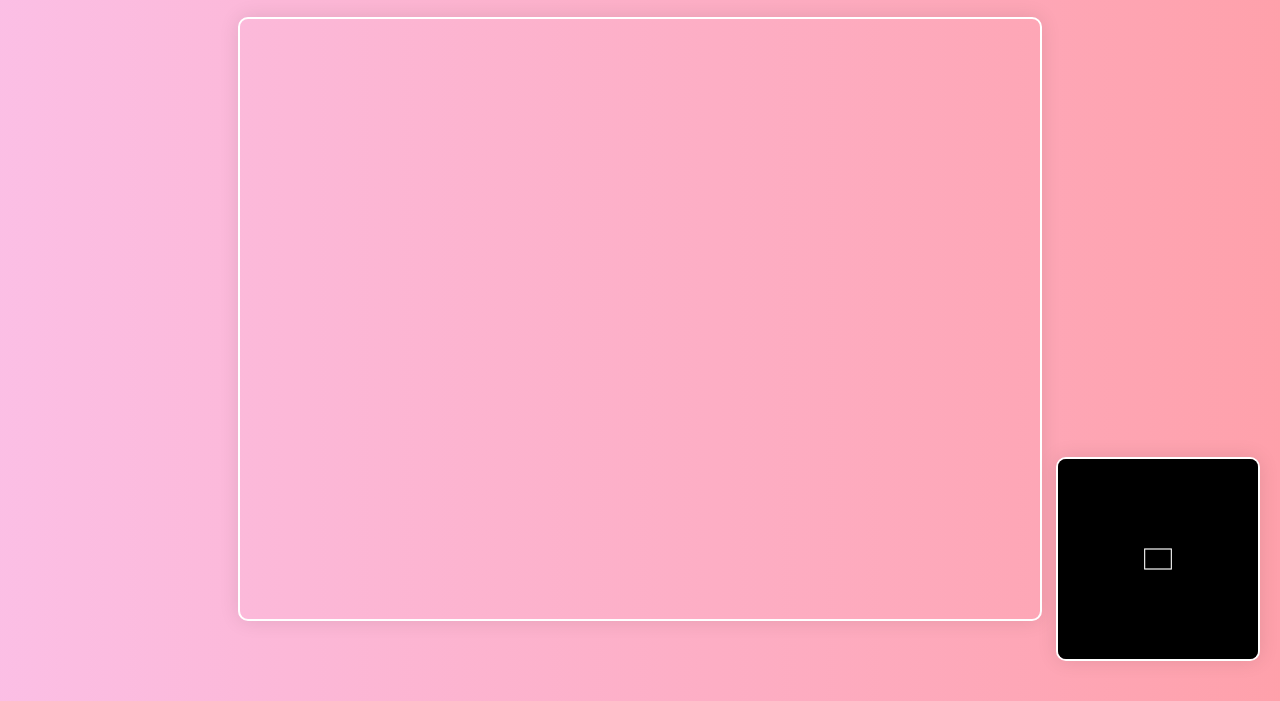
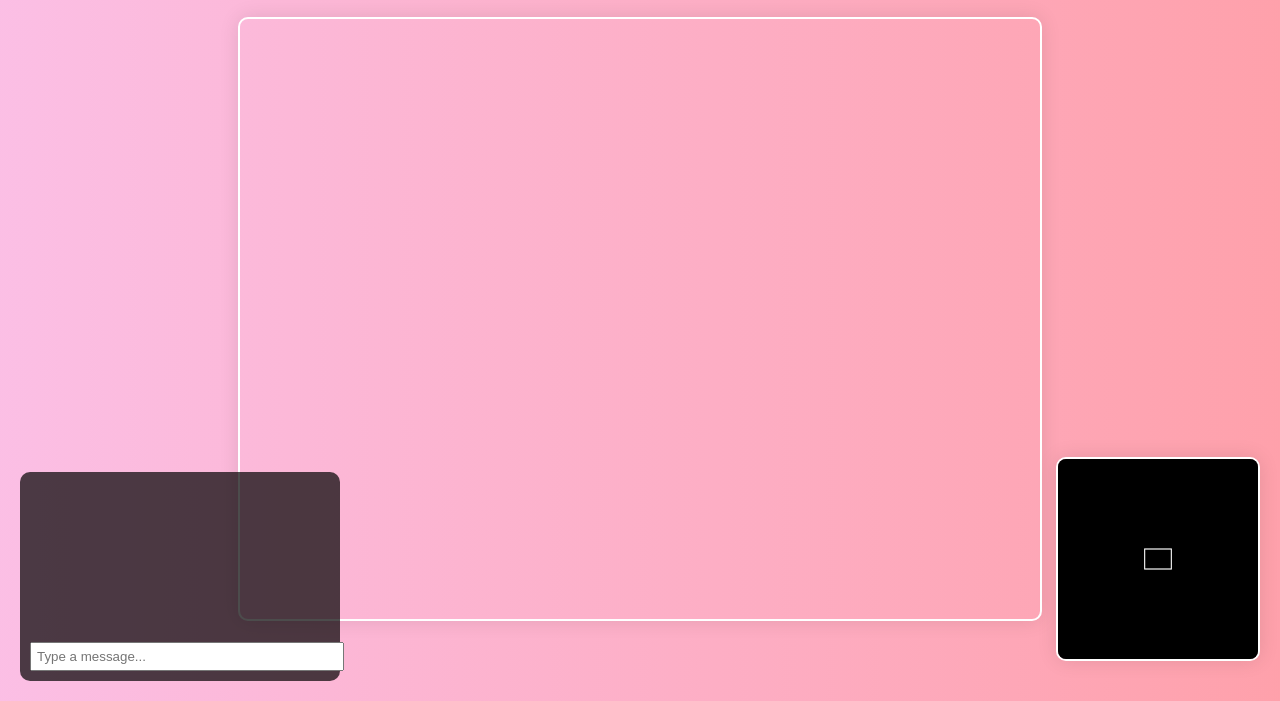
Before and after one commit to NoahDogProject/project2, a plain HTML site: page index.html in a window 1280 px wide. Shown: the part 99-800 px from the top of the page. Drawn offline with Linux system fonts and the light colour scheme.

Commit message:
Update index.html

```diff
--- a/index.html
+++ b/index.html
@@ -72,6 +72,26 @@
       background: rgba(0, 0, 0, 0.5);
       z-index: 999;
     }
+
+    #chat-box {
+      position: fixed;
+      bottom: 20px;
+      left: 20px;
+      width: 300px;
+      background: rgba(0, 0, 0, 0.7);
+      border-radius: 10px;
+      padding: 10px;
+      color: white;
+    }
+    #messages {
+      height: 150px;
+      overflow-y: auto;
+    }
+    #chat-input {
+      width: 100%;
+      padding: 5px;
+      margin-top: 10px;
+    }
   </style>
 </head>
 <body>
@@ -85,6 +105,15 @@
   >
   <canvas id="gameCanvas"></canvas>
   <canvas id="minimap"></canvas>
+  <div id="chat-box">
+    <div id="messages"></div>
+    <input id="chat-input" placeholder="Type a message...">
+  </div>
+
+  <!-- Firebase SDK -->
+  <script src="https://www.gstatic.com/firebasejs/9.0.0/firebase-app.js"></script>
+  <script src="https://www.gstatic.com/firebasejs/9.0.0/firebase-firestore.js"></script>
+  <script src="https://www.gstatic.com/firebasejs/9.0.0/firebase-database.js"></script>
   <script src="script.js"></script>
 </body>
 </html>
```
